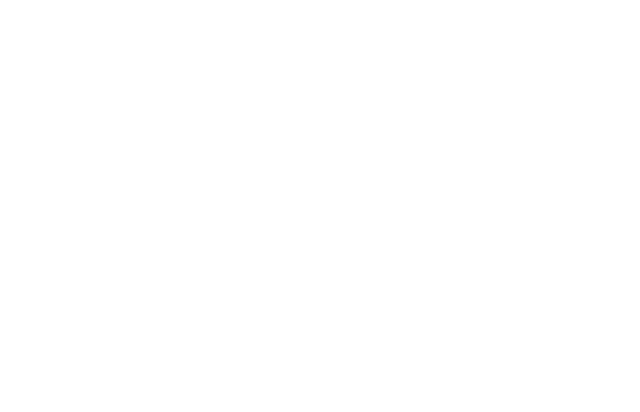
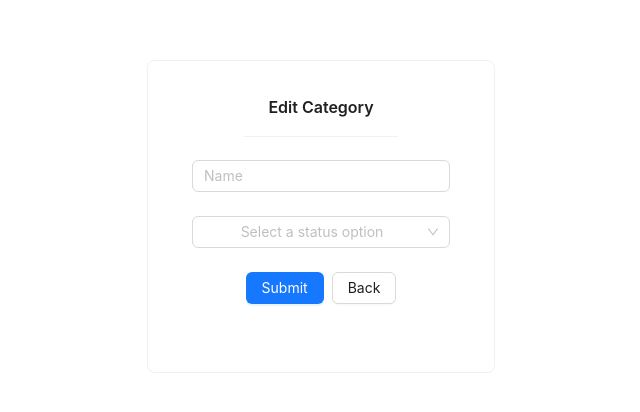
Before and after one commit to febriaaan22/assignment_13, a React (Vite) app: page /edit/1 in a window 1280 px wide. Before the commit this address had no page. Shown: the part 184-596 px from the top of the page, without its empty margins (319-959 px from the left). Built offline with nearby package versions, Linux system fonts and the light colour scheme.

Commit message:
Add files via upload

```diff
--- a/src/App.tsx
+++ b/src/App.tsx
@@ -1,26 +1,27 @@
 // import { useState } from 'react'
-import './App.css'
-import LoginForm from './Containers/LoginForm'
-import RegisterForm from './Containers/RegisterForm'
-import Dashboard from './Containers/Dashboard'
-// import AddForm  from './Containers/AddForm'
-// import EditForm from './Containers/EditForm'
+import "./App.css";
+import LoginForm from "./Containers/LoginForm";
+import RegisterForm from "./Containers/RegisterForm";
+import Dashboard from "./Containers/Dashboard";
+import AddForm from "./Containers/AddForm";
+import EditForm from "./Containers/EditForm";
 
-
-import { BrowserRouter as Router, Routes, Route } from 'react-router-dom'
+import { BrowserRouter as Router, Routes, Route } from "react-router-dom";
 
 function App() {
 	return (
 		<>
 			<Router>
 				<Routes>
-    <Route path='/' element={<LoginForm/>} />
-    <Route path='/register' element={<RegisterForm/>} />
-    <Route path='/dashboard' element={<Dashboard/>} />
+					<Route path="/" element={<LoginForm />} />
+					<Route path="/register" element={<RegisterForm />} />
+					<Route path="/dashboard" element={<Dashboard />} />
+					<Route path="/add" element={<AddForm />} />
+					<Route path="/edit/:id" element={<EditForm />} />
 				</Routes>
 			</Router>
 		</>
-  )
+	);
 }
 
-export default App
+export default App;
--- a/src/Containers/AddForm/index.tsx
+++ b/src/Containers/AddForm/index.tsx
@@ -1,101 +1,100 @@
-// import React from 'react';
-// import * as yup from 'yup';
-// import { Button, Card, Checkbox, Form, Input } from 'antd';
-// import { useFormik } from 'formik';
-// import axios, { AxiosError } from 'axios'
+import { Button, Form, Card, Input, Select, Space } from "antd";
+import { useNavigate } from "react-router-dom";
+import { useFormik } from "formik";
+import * as yup from "yup";
+import Swal from "sweetalert2";
 
-// const { Option } = Select;
+const { Option } = Select;
 
-// interface FormProps {
-//     name?: string;
-//     is_active?: boolean;
-// }
+interface FormData {
+	name?: string;
+	is_active?: boolean;
+}
 
-// const initialValues = {
-//     name: '',
-//     status:'',
-// };
+const initialValues = {
+	name: "",
+	status: "",
+};
 
-// const validationSchema = yup.object().shape({
-//     name: yup.string()
-//     .required('Name is required'),
-//     is_active: yup.boolean()
-//     .required('Status is required'),
-// });
+const validationSchema = yup.object().shape({
+	name: yup.string().required("Name is required"),
+	is_active: yup.boolean().required("Status is required"),
+});
 
-// const AddForm: React.FC = () => {
-//     const navigate = useNavigate();
+const AddForm = () => {
+	const navigate = useNavigate();
+	const token = localStorage.getItem("token");
+	const addFormItem = (values: FormData) => {
+		fetch("https://mock-api.arikmpt.com/api/category/create", {
+			method: "POST",
+			headers: {
+				Authorization: `Bearer ${token}`,
+				"Content-Type": "application/json",
+			},
+			body: JSON.stringify(values),
+		})
+			.then((response) => {
+				if (!response.ok) {
+					throw new Error("Error while add category");
+				}
+				return response.json();
+			})
+			.then((data) => {
+				console.log("Success register:", data);
+				Swal.fire({
+					icon: "success",
+					title: "Add Category Success",
+					text: "Add Category Success",
+				});
+				navigate("/dashboard");
+			})
+			.catch((error) => {
+				console.log(error);
+				Swal.fire({
+					icon: "error",
+					title: "Add Category Failed",
+					text: "An error occurred during Add Category. Please try again.",
+				});
+			});
+	};
 
+	const formik = useFormik({
+		initialValues: initialValues,
+		onSubmit: addFormItem,
+		validationSchema: validationSchema,
+	});
 
-//     const onFinish = (values: unknown) => {
-//     console.log(values);
-// };
+	return (
+		<Card title="Add New Category">
+			<Form name="control-ref" onFinish={addFormItem} style={{ width: 200 }}>
+				<Form.Item
+					name="name"
+					validateStatus={
+						formik.touched.name && formik.errors.name ? "error" : ""
+					}
+					help={formik.touched.name && formik.errors.name}
+				>
+					<Input name="name" placeholder="Name" value={formik.values.name} />
+				</Form.Item>
+				<Form.Item name="status">
+					<Select placeholder="Select Option" allowClear>
+						<Option value="active">Active</Option>
+						<Option value="deactive">Deactive</Option>
+					</Select>
+				</Form.Item>
+				<Form.Item>
+					<Space>
+						<Button type="primary" htmlType="submit">
+							SUBMIT
+						</Button>
+						<Button onClick={() => navigate("/dashboard")} htmlType="button">
+							BACK
+						</Button>
+					</Space>
+				</Form.Item>
+			</Form>
+		</Card>
+	);
+};
 
-// const AddForm = () => {
-//     const navigate = useNavigate();
-//     const token = localStorage.getItem("token");
-//     const handleSubmit = async (values: FormProps) => {
-//         try {
-//             await axios.post(
-//                 'https://mock-api.arikmpt.com/api/category/create',
-//         {
-//             name: values.name,
-//             is_active: values.is_active,
-//         },
-//         {
-//             headers: {
-//             Authorization: `Bearer ${token}`,
-//             },
-//         }
-//         );
-//         navigate('/table')
-//     } catch (error) {
-//         const err = error as AxiosError as any;
-//         const errors = err.response?.data?.errors;
-//         if (Array.isArray(errors)) {
-//         return;
-//         }
-//     }
-//     };
-
-//     const formik = useFormik({
-//     initialValues: initialValues,
-//     onSubmit: handleSubmit,
-//     validationSchema: validationSchema,
-//     });
-
-
-//     return (
-//         <Card title="Add New Category">
-//         <Form name="control-ref" onFinish={handleSubmit} style={{ width: 200 }}>
-//             <Form.Item
-//             name="name"
-//             validateStatus={
-//             formik.touched.name && formik.errors.name ? "error" : ""}
-//             help={formik.touched.name && formik.errors.name} >
-//             <Input name="name"
-//                 placeholder="Name"
-//                 value={formik.values.name}
-//                 />
-//             </Form.Item>
-//             <Form.Item name="status">
-//             <Select
-//                 placeholder="Select Option"
-//                 allowClear
-//             >
-//               <Option value="active">Active</Option>
-//               <Option value="deactive">Deactive</Option>
-//             </Select>
-//           </Form.Item>
-//           <Form.Item>
-//               <Button type="primary" htmlType="submit">
-//                 SUBMIT
-//               </Button>
-//               <Button href="/table" htmlType="button">BACK</Button>
-//           </Form.Item>
-//         </Form>
-//       </Card>
-//     );
-//   };
-// }
-// export default AddForm;
+export default AddForm;
--- a/src/Containers/Dashboard/index.tsx
+++ b/src/Containers/Dashboard/index.tsx
@@ -1,7 +1,8 @@
 import React, { useEffect, useState } from "react";
-import { Form, Button, Space, Table, Card } from 'antd';
-import { ColumnsType } from 'antd/es/table';
+import { Form, Button, Space, Table, Card } from "antd";
+import { ColumnsType } from "antd/es/table";
 import { useNavigate } from "react-router-dom";
+import Swal from "sweetalert2";
 
 interface DataType {
 	id: string;
@@ -15,25 +16,25 @@
 
 const Dashboard: React.FC = () => {
 	const apiUrl = "https://mock-api.arikmpt.com/api/category/";
-    const validate = localStorage.getItem('token');
-    const navigate = useNavigate()
+	const validate = localStorage.getItem("token");
+	const navigate = useNavigate();
 	const handleLogout = () => {
-        localStorage.removeItem('token')
-        navigate('/')
-    }
+		localStorage.removeItem("token");
+		navigate("/");
+	};
 	const [data, setData] = useState<DataType[]>([]);
 
 	const fetchData = async () => {
 		try {
 			const response = await fetch(apiUrl, {
-                    method: 'GET',
+				method: "GET",
 				headers: {
 					Authorization: `Bearer ${validate}`,
-                    }
+				},
 			});
 			if (response.ok) {
 				const data = await response.json();
-                    console.log(response)
+				console.log(response);
 				setData(data.data);
 			} else {
 			}
@@ -43,48 +44,70 @@
 	};
 	useEffect(() => {
 		fetchData();
-    }, [])
+	}, []);
 
 	const columns: ColumnsType<DataType> = [
 		{
-            title: 'ID',
-            dataIndex: 'id',
-            key: 'id',
+			title: "ID",
+			dataIndex: "id",
+			key: "id",
 		},
 		{
-            title: 'Name',
-            dataIndex: 'name',
-            key: 'name',
+			title: "Name",
+			dataIndex: "name",
+			key: "name",
 		},
 		{
-            title: 'Status',
-            dataIndex: 'is_active',
-            key: 'is_active',
-            render: (isActive) => (
-                <span>{isActive ? 'Active' : 'Deactive'} </span>
-            ),
+			title: "Status",
+			dataIndex: "is_active",
+			key: "is_active",
+			render: (isActive) => <span>{isActive ? "Active" : "Deactive"} </span>,
 			filters: [
-                { text: 'Active', value: true },
-                { text: 'Deactive', value: false },
+				{ text: "Active", value: true },
+				{ text: "Deactive", value: false },
 			],
 			onFilter: (value, record) => record.is_active === value,
 		},
 		{
 			title: "Action",
-            key: 'action',
-            render: () => (
+			key: "action",
+			render: (_, dataId) => (
 				<Space>
-                    <Button href="/edit-item">Edit</Button>
-                    <Button type="primary">Delete</Button>
+					<Button onClick={() => navigate(`/edit/${dataId.id}`)}>Edit</Button>
+					<Button type="primary" onClick={() => deleteItem(dataId.id)}>
+						Delete
+					</Button>
 				</Space>
 			),
 		},
 	];
-
+	const deleteItem = async (deleted: string) => {
+		const validate = localStorage.getItem("token");
+		const apiUrl = `https://mock-api.arikmpt.com/api/category/${deleted}`;
+		const fetching = await fetch(apiUrl, {
+			method: "DELETE",
+			headers: {
+				Authorization: `Bearer ${validate}`,
+			},
+		});
+		if (fetching.ok) {
+			Swal.fire({
+				icon: "success",
+				title: "Successfully deleted",
+				text: "Successfully deleted",
+			});
+			fetchData();
+		}
+	};
 	return (
-        <Card style={{ padding: '20px' }}>
+		<Card style={{ padding: "20px" }}>
 			<Form.Item>
-                <Button type='primary' className="login-link" onClick={() => navigate("/")} style={{ marginRight: '550px' }}>
+				<Button
+					type="primary"
+					className="login-link"
+					onClick={() => navigate("/add")}
+					style={{ marginRight: "550px" }}
+				>
 					Add New Category
 				</Button>
 				<Button type="primary" className="login-link" onClick={handleLogout}>
@@ -98,7 +121,7 @@
 					pageSize: 6,
 					total: data.length,
 				}}
-                style={{ width: '800px'}}
+				style={{ width: "800px" }}
 				rowKey="id"
 			/>
 		</Card>
--- a/src/Containers/EditForm/index.tsx
+++ b/src/Containers/EditForm/index.tsx
@@ -1,15 +1,107 @@
-// import React from "react";
+import React from "react";
+import { Button, Form, Input, Select, Card, Space } from "antd";
+import { useNavigate, useParams } from "react-router-dom";
+import Swal from "sweetalert2";
 
+const { Option } = Select;
 
+interface EditData {
+	name: string;
+	is_active: boolean;
+}
 
-// Const EditForm: React.FC = () => [
+const EditForm: React.FC = () => {
+	const { id } = useParams();
+	const navigate = useNavigate();
+	const validate = localStorage.getItem("token");
 
-// ]
+	const editCategory = (values: EditData) => {
+		console.log(values);
+		const body = {
+			id,
+			...values,
+		};
+		console.log(JSON.stringify(body));
+		fetch("https://mock-api.arikmpt.com/api/category/update", {
+			method: "PUT",
+			headers: {
+				Authorization: `Bearer ${validate}`,
+				"Content-Type": "application/json",
+			},
+			body: JSON.stringify(body),
+		})
+			.then((response) => {
+				if (!response.ok) {
+					throw new Error("Error while edit category");
+				}
+				// return response.json();
+			})
+			.then((data) => {
+				console.log("Success register:", data);
+				Swal.fire({
+					icon: "success",
+					title: "Edit Category Success",
+					text: "Edit Category Success",
+				});
+				navigate("/dashboard");
+			})
+			.catch((error) => {
+				console.log(error);
+				Swal.fire({
+					icon: "error",
+					title: "Edit Category Failed",
+					text: "An error occurred during Edit Category. Please try again.",
+				});
+			});
+	};
 
+	return (
+		<Card
+			title="Edit Category"
+			style={{
+				maxWidth: "400px",
+				width: "100%",
+				padding: "20px",
+				display: "flex",
+				flexDirection: "column",
+				justifyContent: "center",
+				alignItems: "center",
+			}}
+		>
+			<Form
+				name="edit-item-form"
+				onFinish={editCategory}
+				style={{ maxWidth: 600 }}
+			>
+				<Form.Item name="name" rules={[{ required: true }]}>
+					<Input placeholder="Name" allowClear />
+				</Form.Item>
 
+				<Form.Item name="is_active" rules={[{ required: true }]}>
+					<Select placeholder="Select a status option" allowClear>
+						<Option value="true">Active</Option>
+						<Option value="false">Deactive</Option>
+					</Select>
+				</Form.Item>
 
+				<Form.Item>
+					<Space>
+						<Button type="primary" htmlType="submit">
+							Submit
+						</Button>
+						<Button
+							htmlType="button"
+							onClick={() => {
+								navigate("/dashboard");
+							}}
+						>
+							Back
+						</Button>
+					</Space>
+				</Form.Item>
+			</Form>
+		</Card>
+	);
+};
 
-
-
-
-// export default EditForm;
+export default EditForm;
--- a/src/Containers/index.ts
+++ b/src/Containers/index.ts
@@ -1,5 +1,5 @@
-// export { default as AddForm } from './AddForm'
+export { default as AddForm } from './AddForm'
 export { default as DashBoard } from './Dashboard'
-// export { default as EditForm } from './EditForm'
+export { default as EditForm } from './EditForm'
 export { default as LoginForm } from './LoginForm'
 export { default as RegisterForm } from './RegisterForm'
```
Also changed, not shown: src/hooks/index.tsx (+16 -16 lines), 1 other file (tests, documents, lock files or other folders). Lines whose indentation alone changed are shown as unchanged.
